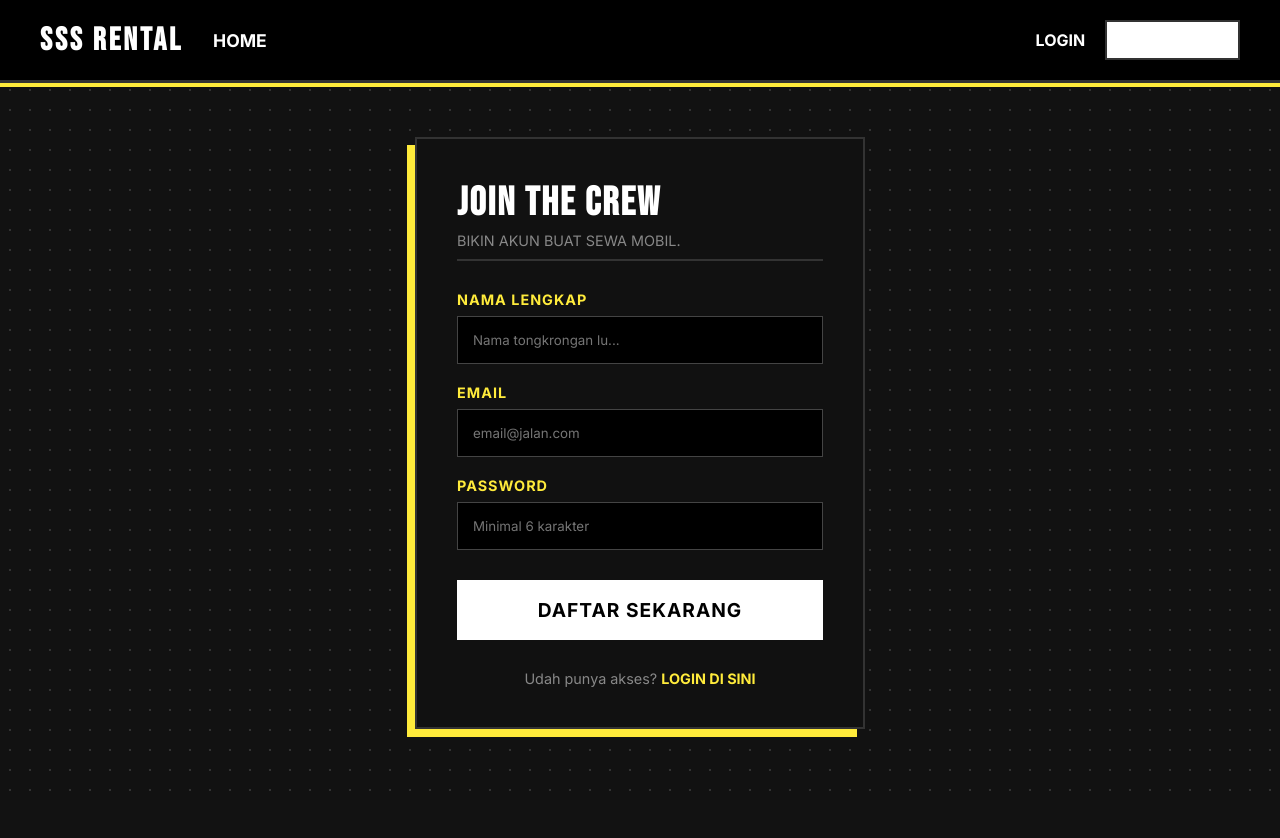
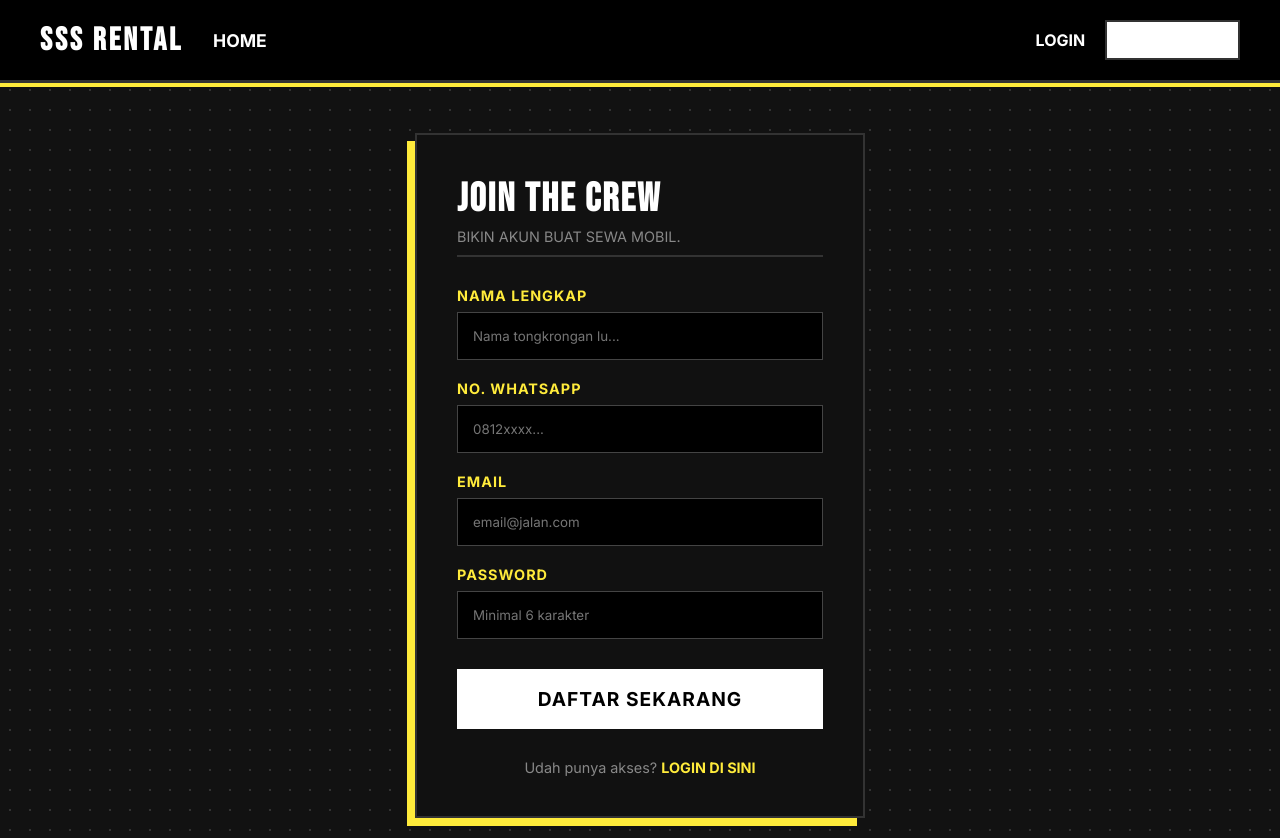
Before and after one commit to eanboyss/sss-rental-mobil, a React app in the folder rental-mobil/frontend/: page /register in a window 1280 px wide. Before the commit the page ends 800 px from the top, so only its background shows below. Built offline with nearby package versions, Linux system fonts and the light colour scheme; the HTML template or start-up script is replaced by a standard one.

Commit message:
update: nambahin input no whatsapp di register

```diff
--- a/rental-mobil/frontend/src/pages/Login.jsx
+++ b/rental-mobil/frontend/src/pages/Login.jsx
@@ -70,6 +70,8 @@ const Login = () => {
             />
           </div>
 
+
+
           <div style={{ display: 'flex', flexDirection: 'column', gap: '8px' }}>
             <label style={{ color: '#ffeb3b', fontWeight: 'bold', fontSize: '0.9rem', letterSpacing: '1px' }}>PASSWORD</label>
             <input
--- a/rental-mobil/frontend/src/pages/Register.jsx
+++ b/rental-mobil/frontend/src/pages/Register.jsx
@@ -2,7 +2,8 @@ import { useState } from 'react';
 import { useNavigate, Link } from 'react-router-dom';
 
 const Register = () => {
-  const [formData, setFormData] = useState({ nama: '', email: '', password: '' });
+  // 1. Tambahin 'no_hp' di state awal biar datanya nyambung
+  const [formData, setFormData] = useState({ nama: '', no_hp: '', email: '', password: '' });
   const [errorMsg, setErrorMsg] = useState('');
   const navigate = useNavigate();
 
@@ -22,7 +23,7 @@ const Register = () => {
 
       if (response.ok) {
         alert('🔥 Welcome to the club! Akun berhasil dibuat. Gas login sekarang.');
-        navigate('/login'); // Otomatis dilempar ke halaman login
+        navigate('/login');
       } else {
         setErrorMsg(data.message || 'Gagal daftar, email mungkin udah kepake bos!');
       }
@@ -40,7 +41,7 @@ const Register = () => {
         padding: '40px',
         width: '450px',
         border: '2px solid #333',
-        boxShadow: '-8px 8px 0px #ffeb3b', // Bayangannya gua balik ke kiri biar beda dikit dari login
+        boxShadow: '-8px 8px 0px #ffeb3b',
         display: 'flex',
         flexDirection: 'column',
         gap: '20px'
@@ -55,6 +56,7 @@ const Register = () => {
 
         <form onSubmit={handleRegister} style={{ display: 'flex', flexDirection: 'column', gap: '20px' }}>
 
+          {/* NAMA LENGKAP */}
           <div style={{ display: 'flex', flexDirection: 'column', gap: '8px' }}>
             <label style={{ color: '#ffeb3b', fontWeight: 'bold', fontSize: '0.9rem', letterSpacing: '1px' }}>NAMA LENGKAP</label>
             <input
@@ -67,6 +69,20 @@ const Register = () => {
             />
           </div>
 
+          {/* NO. WHATSAPP (Udah dibenerin) */}
+           <div style={{ display: 'flex', flexDirection: 'column', gap: '8px' }}>
+            <label style={{ color: '#ffeb3b', fontWeight: 'bold', fontSize: '0.9rem', letterSpacing: '1px' }}>NO. WHATSAPP</label>
+            <input
+              type="tel"
+              name="no_hp"
+              placeholder="0812xxxx..."
+              onChange={handleInput}
+              required
+              style={{ padding: '15px', backgroundColor: '#000', color: '#fff', border: '1px solid #444', outline: 'none' }}
+            />
+          </div>
+
+          {/* EMAIL */}
           <div style={{ display: 'flex', flexDirection: 'column', gap: '8px' }}>
             <label style={{ color: '#ffeb3b', fontWeight: 'bold', fontSize: '0.9rem', letterSpacing: '1px' }}>EMAIL</label>
             <input
@@ -79,6 +95,7 @@ const Register = () => {
             />
           </div>
 
+          {/* PASSWORD */}
           <div style={{ display: 'flex', flexDirection: 'column', gap: '8px' }}>
             <label style={{ color: '#ffeb3b', fontWeight: 'bold', fontSize: '0.9rem', letterSpacing: '1px' }}>PASSWORD</label>
             <input
```
